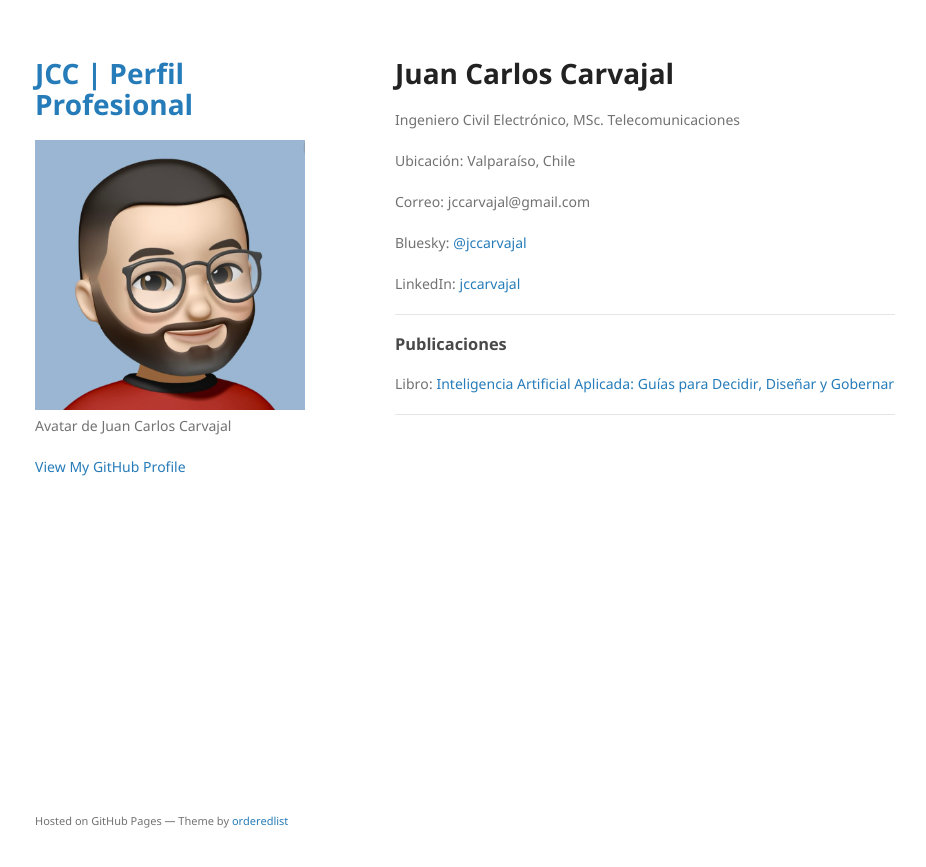
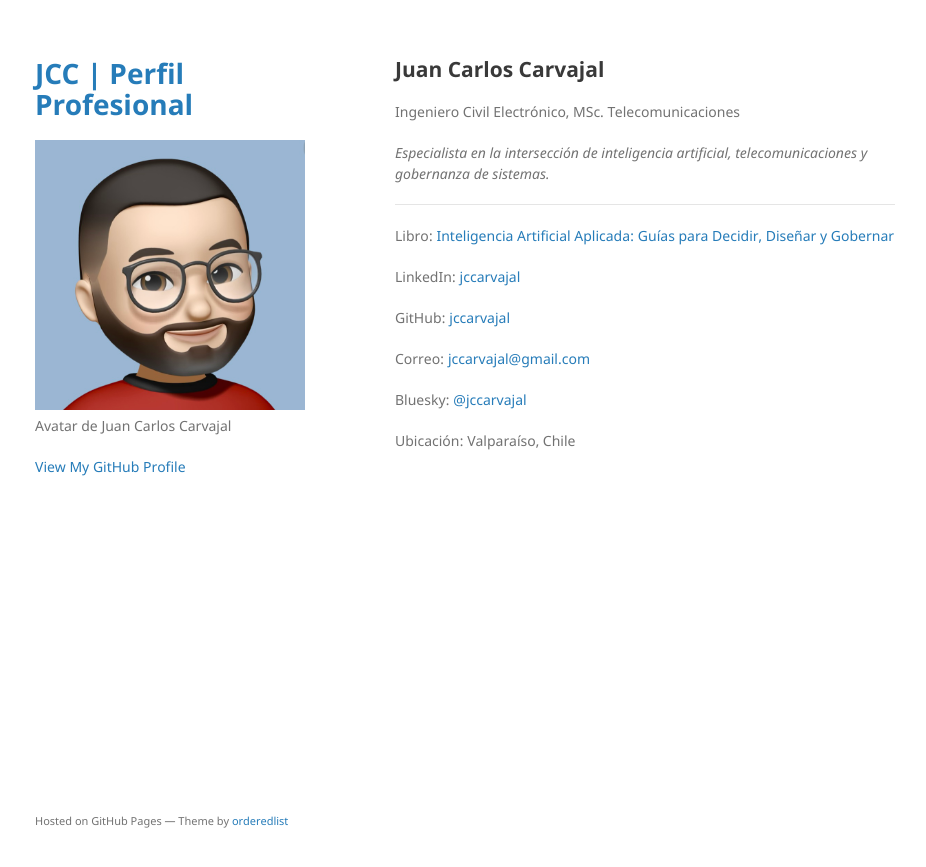
Before and after one commit to jccarvajal/jccarvajal.github.io, a Jekyll site: the page built from index.md, in a window 1280 px wide. Shown: the top 867 px of the page, without its empty margins (175-1101 px from the left). Built offline with Jekyll 4.4.1, drawn with Linux system fonts in a browser that asks for light colours; our own code applies the rules of GitHub Pages for plain Markdown files.

Commit message:
Update index.md

```diff
--- a/index.md
+++ b/index.md
@@ -2,21 +2,22 @@
 layout: default
 ---
 
-# Juan Carlos Carvajal
+## Juan Carlos Carvajal
 
 Ingeniero Civil Electrónico, MSc. Telecomunicaciones
 
-Ubicación: Valparaíso, Chile
-
-Correo: jccarvajal@gmail.com
-
-Bluesky: [@jccarvajal](https://bsky.app/profile/jccarvajal.com)
-
-LinkedIn: [jccarvajal](https://www.linkedin.com/in/jccarvajal/)
+*Especialista en la intersección de inteligencia artificial, telecomunicaciones y gobernanza de sistemas.*
 
 ---
-### Publicaciones
 
 Libro: [Inteligencia Artificial Aplicada: Guías para Decidir, Diseñar y Gobernar](http://www.jccarvajal.com/IA-Aplicada/)
 
----
+LinkedIn: [jccarvajal](https:// www.linkedin.com/in/jccarvajal)
+
+GitHub: [jccarvajal](https://github.com/ jccarvajal)
+
+Correo: [jccarvajal@gmail.com](mailto: jccarvajal@gmail.com)
+
+Bluesky: [@jccarvajal](https://bsky.app/ profile/jccarvajal.bsky.social)
+
+Ubicación: Valparaíso, Chile
```
